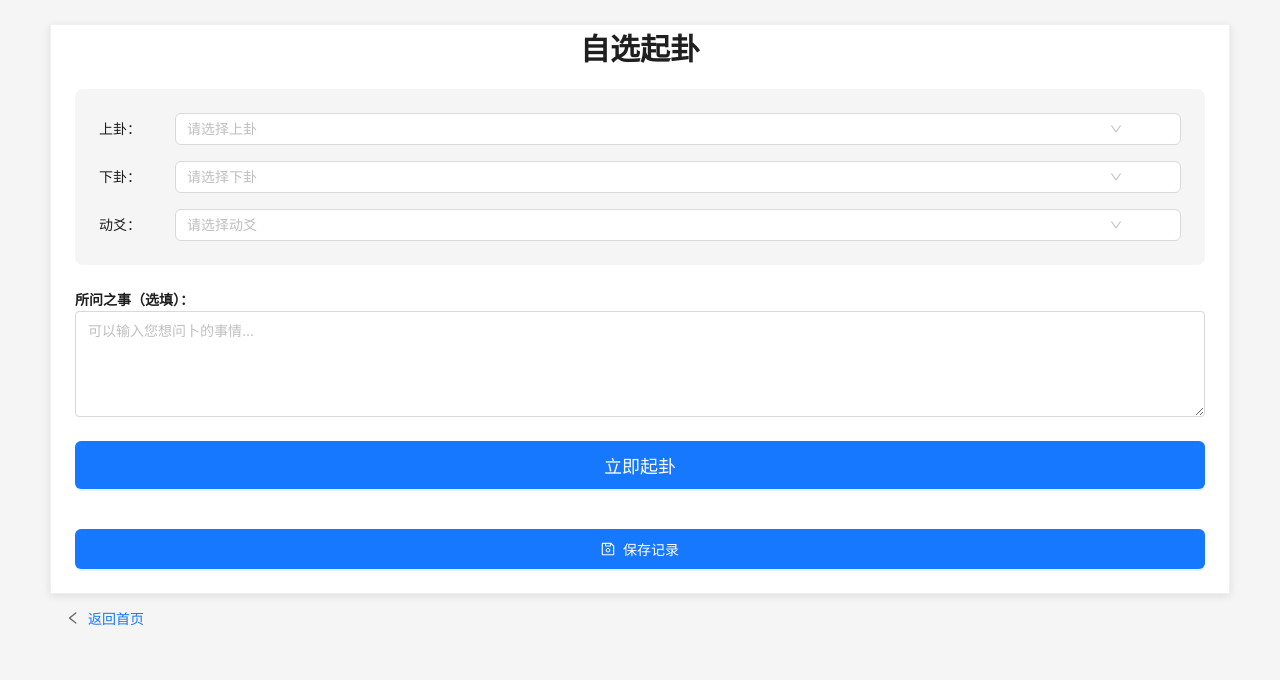
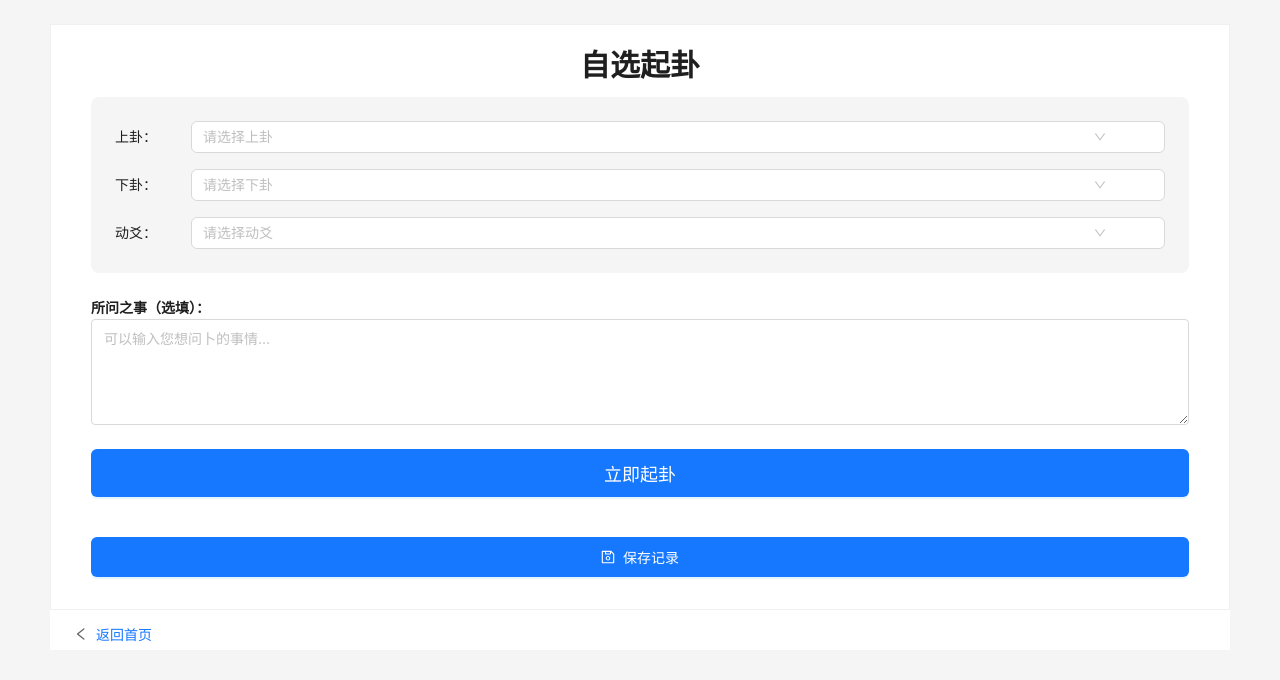
Before and after one commit to i8833/yi-mh-app, a React (Vite) app: page /divination/custom in a window 1280 px wide. Shown: the top 680 px of the page. Built offline with nearby package versions, Linux system fonts and the light colour scheme.

Commit message:
Add files via upload

```diff
--- a/src/components/Divination/CustomDivination/index.tsx
+++ b/src/components/Divination/CustomDivination/index.tsx
@@ -131,21 +131,28 @@ const CustomDivination: React.FC = () => {
       width: '100%',
       maxWidth: '100%',
       padding: '0',
+      margin: '0 auto',
+      backgroundColor: '#fff'
     }}>
       <Card style={{
         borderRadius: '0',
-        boxShadow: '0 2px 8px rgba(0,0,0,0.1)',
+        boxShadow: 'none',
         width: '100%',
         maxWidth: '100%',
-        marginBottom: '0.5rem'
+        marginBottom: '0.5rem',
+        padding: '0.5rem',
       }}>
         <div className={styles.header}>
-
-          <Title level={2} className={styles.title}>自选起卦</Title>
-
+          <Title level={2} className={styles.title} style={{
+            marginTop: '0.5rem',
+            marginBottom: '1rem'
+          }}>自选起卦</Title>
         </div>
 
-        <Space direction="vertical" size="large" className={styles.content}>
+        <Space direction="vertical" size="large" className={styles.content} style={{
+          width: '100%',
+          padding: '0 0.5rem'
+        }}>
           {/* 卦象选择区域 */}
           <div className={styles.selectGroup}>
             <div className={styles.selectItem}>
@@ -266,11 +273,12 @@ const CustomDivination: React.FC = () => {
         type="link"
         icon={<LeftOutlined style={{ color: '#666' }} />}
         onClick={() => navigate('/')}
-
+        style={{
+          marginLeft: '0.5rem'
+        }}
       >
         返回首页
       </Button>
-
     </div>
   );
 };
```
Lines whose indentation alone changed are shown as unchanged.
